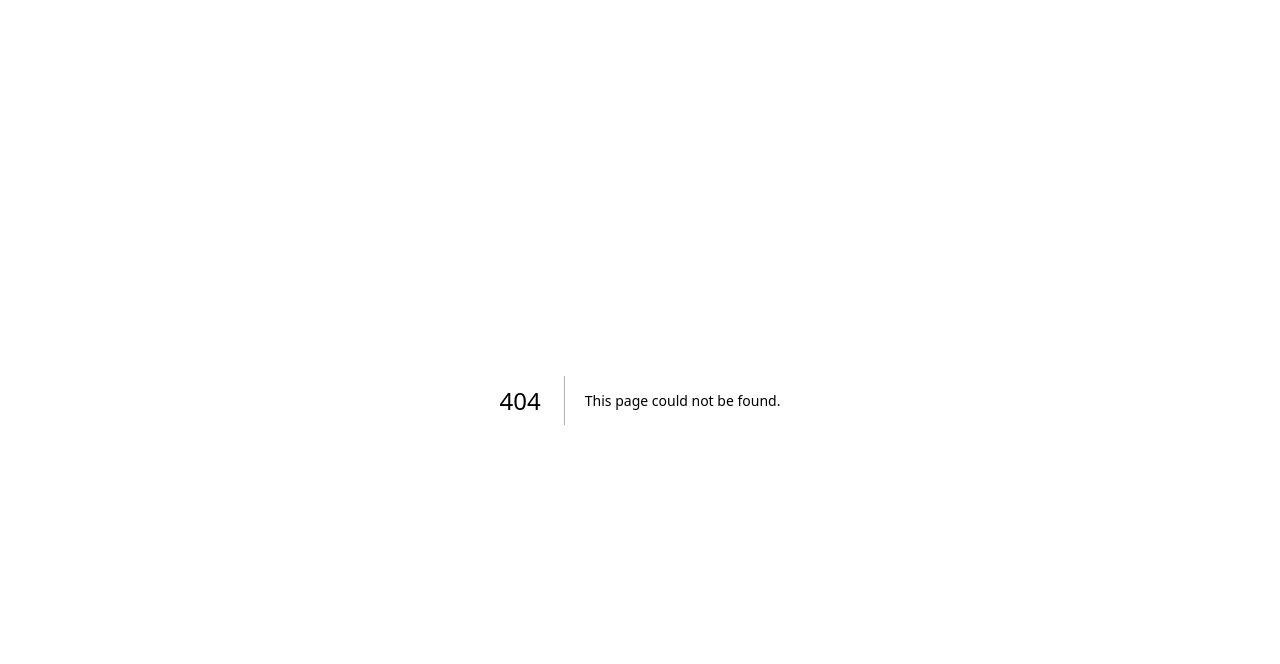
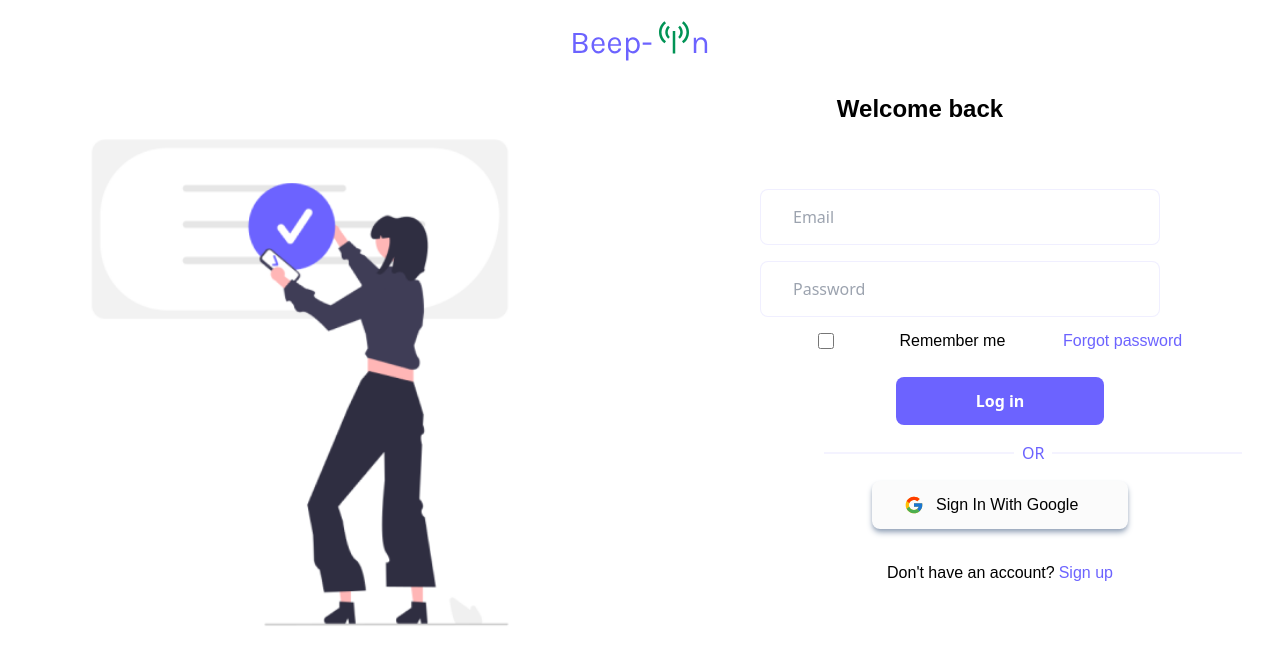
Before and after one commit to Beep-in/Beep_in, a Next.js app: page /auth/login in a window 1280 px wide. Before the commit this address had no page. Shown: the top 664 px of the page. Built offline with nearby package versions, Linux system fonts and the light colour scheme.

Commit message:
worked on login

```diff
--- /dev/null
+++ b/components/forms/signin.tsx
@@ -0,0 +1,47 @@
+import Image from "next/image"
+import Link from "next/link"
+export default function Signin(){
+    return(
+        <div>
+            <div>
+            {/* <img src="./icons/corner.svg" alt="corner" className="mt-0" />*/}
+            <img src="/icons/logo.svg" alt="logo"  className='ml-auto mr-auto mt-4'/>
+
+            </div>
+            {/* <div className='relative'> */}
+            <div className="flex mt-8 ">
+            <div className='mt-6'>
+             <Image
+              width={600}
+              height={600}
+             alt='signup image'
+             src={'/images/login.png'}
+
+             />
+            </div>
+            {/* </div> */}
+            <div className="float-right w-1/2 h-auto pb-10" >
+
+             <h1 className='text-center font-karia font-bold text-2xl'>Welcome back</h1>
+             <form action="" className='block mt-16  ml-[25%]'>
+                <input type="email" placeholder='Email' className=' block border-solid border border-[#6C63FF] border-opacity-10 h-14  w-5/6 rounded-lg pl-8 '/>
+                <input type="password" placeholder='Password' className='block border-solid border border-[#6C63FF] border-opacity-10 h-14  w-5/6  rounded-lg pl-8 mt-4'/>
+                <div className="flex justify-evenly">
+                <input type="checkbox" className='h-4 w-4 mt-4 border-solid border border-[#6C63FF] border-opacity-10 flex' /><span className='pl-2 font-karia pt-3'>Remember me</span>
+                <a href="" className="pt-3 font-karia text-[#6C63FF] ">Forgot password</a>
+                </div>
+                <button className='rounded-lg bg-[#6C63FF] block text-white w-52 h-12 ml-auto mr-auto mt-6 font-semibold'>Log in</button>
+                <div className='flex mt-4 ml-16'>
+                <img src="/icons/line1.svg" alt="line1" />
+                <p className='text-[#6C63FF] pl-2 pr-2'>OR</p>
+                <img src="/icons/line1.svg" alt="line1" />
+                </div>
+                <button className='bg-[#D9D9D9] bg-opacity-10 flex shadow-md font-karia  shadow-slate-400  rounded-lg h-12 w-64 text-center items-center pl-8 ml-auto mr-auto mt-4'><img src="/icons/google.svg" alt="google" className='pr-3'/>Sign In With Google</button>
+                <p className='font-karia pt-8 text-center'>Don't have an account?<Link href = "/auth/login" className='text-[#6C63FF] pl-1'>Sign up</Link></p>
+             </form>
+
+          </div>
+          </div>
+        </div>
+    )
+}
--- a/pages/components/forms/signup.tsx
+++ b/components/forms/signup.tsx
@@ -1,22 +1,27 @@
 import Image from 'next/image';
 import Link from 'next/link';
-import signup from '../../../public/images/signup.png'
+// import signup from 'images/signup.png'
+
 export default function Signup(){
     return(
         <div>
             <div>
             {/* <img src="./icons/corner.svg" alt="corner" className="mt-0" />*/}
-            <img src="./icons/logo.svg" alt="logo"  className='ml-auto mr-auto mt-4'/>
+            <img src="/icons/logo.svg" alt="logo"  className='ml-auto mr-auto mt-4'/>
 
             </div>
-            <div className="flex mt-8">
+            {/* <div className='relative'> */}
+            <div className="flex mt-8 ">
             <div className='mt-6'>
              <Image
+              width={720}
+              height={600}
              alt='signup image'
-             src={signup}
+             src={'/images/signup.png'}
 
              />
             </div>
+            {/* </div> */}
             <div className="float-right w-1/2 h-auto pb-10" >
 
              <h1 className='text-center font-karia font-bold text-2xl'>Sign up</h1>
@@ -35,12 +40,12 @@
                 <input type="checkbox" className='h-4 w-4 mt-4 border-solid border border-[#6C63FF] border-opacity-10' /><span className='pl-2 font-karia'>I agree to the terms and conditions.</span>
                 <button className='rounded-lg bg-[#6C63FF] block text-white w-52 h-12 ml-auto mr-auto mt-6 font-semibold'>Sign up</button>
                 <div className='flex mt-4 ml-16'>
-                <img src="./icons/line1.svg" alt="line1" />
+                <img src="/icons/line1.svg" alt="line1" />
                 <p className='text-[#6C63FF] pl-2 pr-2'>OR</p>
-                <img src="./icons/line1.svg" alt="line1" />
+                <img src="/icons/line1.svg" alt="line1" />
                 </div>
-                <button className='bg-[#D9D9D9] bg-opacity-10 flex shadow-md font-karia  shadow-slate-400  rounded-lg h-12 w-64 text-center items-center pl-8 ml-auto mr-auto mt-4'><img src="./icons/google.svg" alt="google" className='pr-3'/>Sign Up With Google</button>
-                <p className='font-karia pt-8 text-center'>Have an account?<Link href = "/signin" className='text-[#6C63FF] pl-1'>Log in</Link></p>
+                <button className='bg-[#D9D9D9] bg-opacity-10 flex shadow-md font-karia  shadow-slate-400  rounded-lg h-12 w-64 text-center items-center pl-8 ml-auto mr-auto mt-4'><img src="/icons/google.svg" alt="google" className='pr-3'/>Sign Up With Google</button>
+                <p className='font-karia pt-8 text-center'>Have an account?<Link href = "/auth/login" className='text-[#6C63FF] pl-1'>Log in</Link></p>
              </form>
 
           </div>
--- /dev/null
+++ b/pages/auth/login.tsx
@@ -0,0 +1,12 @@
+import React from 'react'
+import Signin from '../../components/forms/signin'
+
+const login = () => {
+  return (
+    <div>
+        <Signin/>
+    </div>
+  )
+}
+
+export default login
--- /dev/null
+++ b/pages/auth/signup.tsx
@@ -0,0 +1,12 @@
+import React from 'react'
+import Signup from '../../components/forms/signup'
+
+const signup = () => {
+  return (
+    <div>
+        <Signup/>
+    </div>
+  )
+}
+
+export default signup
--- a/pages/components/forms/signin.tsx
+++ /dev/null
@@ -1,7 +0,0 @@
-export default function Signin(){
-    return(
-        <div>
-
-        </div>
-    )
-}
--- a/pages/index.tsx
+++ b/pages/index.tsx
@@ -1,7 +1,7 @@
 import Head from 'next/head'
 import Image from 'next/image'
 import styles from '../styles/Home.module.css'
-import Signup from './components/forms/signup'
+import Signup from '../components/forms/signup'
 
 export default function Home() {
   return (
--- /dev/null
+++ b/pages/random.tsx
@@ -0,0 +1,9 @@
+import React from 'react'
+
+const random = () => {
+  return (
+    <div>random</div>
+  )
+}
+
+export default random
```
Also changed, not shown: public/images/login.png (added).
